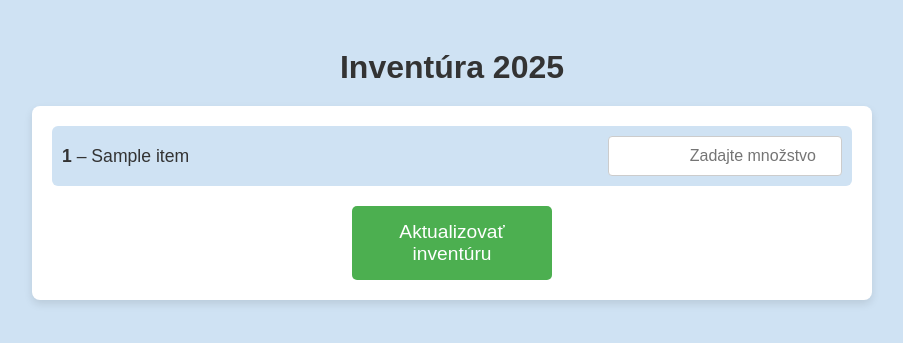
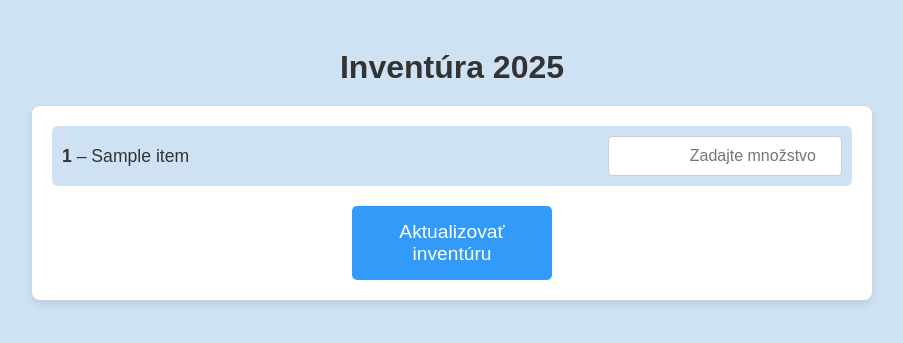
Before and after one commit to matypyth/inventura_bmx, a Flask app: template INVENTORY_BMX/templates/index.html in a window 1280 px wide. Shown: the top 343 px of the page, without its empty margins (188-1091 px from the left). Run offline with Flask 3, Linux system fonts and the light colour scheme; the template is opened without the code that fills it: most values are stand-ins (such as "Sample title", 1, 10 or a date in 2020).

Commit message:
Update index.html

```diff
--- a/INVENTORY_BMX/templates/index.html
+++ b/INVENTORY_BMX/templates/index.html
@@ -58,7 +58,7 @@
         button {
             padding: 15px 25px;
             font-size: 1.2rem;
-            background-color: #4CAF50;
+            background-color: #329bf9;
             color: white;
             border: none;
             border-radius: 5px;
@@ -70,7 +70,7 @@
         }
 
         button:hover {
-            background-color: #45a049;
+            background-color: #2578c2;
         }
 
         @media (min-width: 600px) {
```
